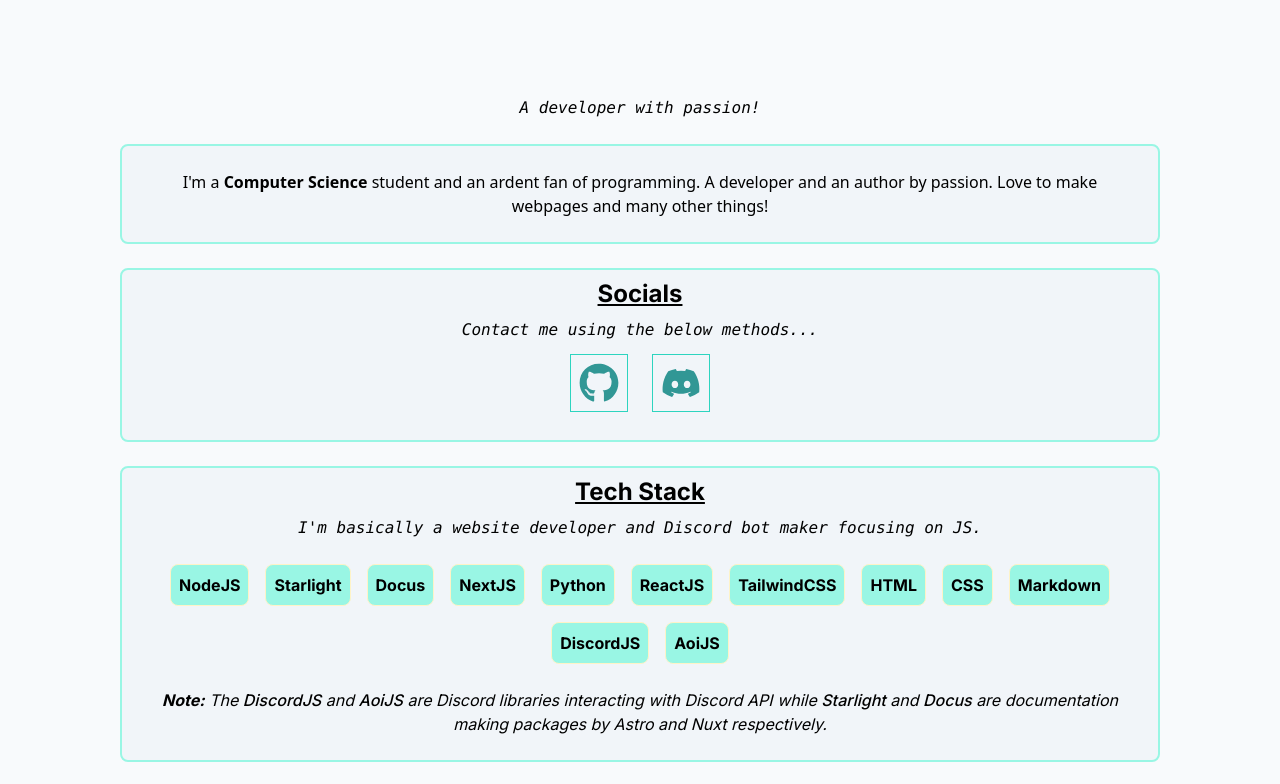
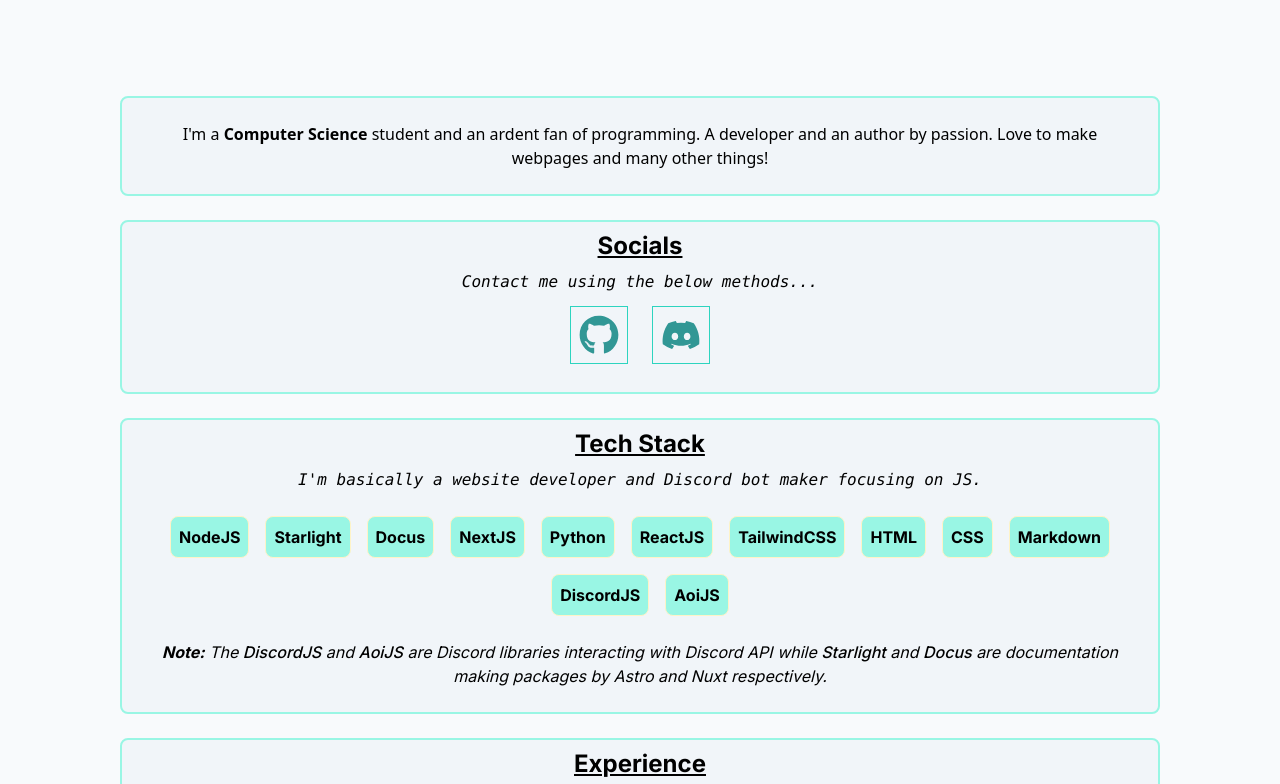
Before and after one commit to NanotechPikachu/Portfolio, a Next.js app: page / in a window 1280 px wide. Shown: the top 784 px of the page. Built offline with nearby package versions, Linux system fonts and the light colour scheme.

Commit message:
Update BasicInfo.jsx

```diff
--- a/src/components/BasicInfo.jsx
+++ b/src/components/BasicInfo.jsx
@@ -3,8 +3,9 @@ export default function BasicInfo() {
     <>
 {/*
     <h1 className="font-bold text-center text-2xl md:text-3xl dark:text-white text-black mb-4">Hi, I&apos;m NanotechPikachu!</h1>
+
+    <p className="font-mono text-sm dark:text-zinc-50 text-black md:text-base text-center"><i>A developer with passion!</i></p>
 */}
-    <p className="font-mono text-sm dark:text-zinc-50 text-black md:text-base text-center"><i>A developer with passion!</i></p>
     <div className="mt-6 mr-6 ml-6 border-2 rounded-lg dark:border-teal-100 border-teal-200 dark:bg-[#2E3532] bg-slate-100">
     <p className="font-sans md:text-center md:text-base text-sm dark:text-zinc-50 text-black mr-6 ml-6 mt-6 mb-6">
 I&apos;m a <b>Computer Science</b> student and an ardent fan of programming. A developer and an author by passion. Love to make webpages and many other things!
```
